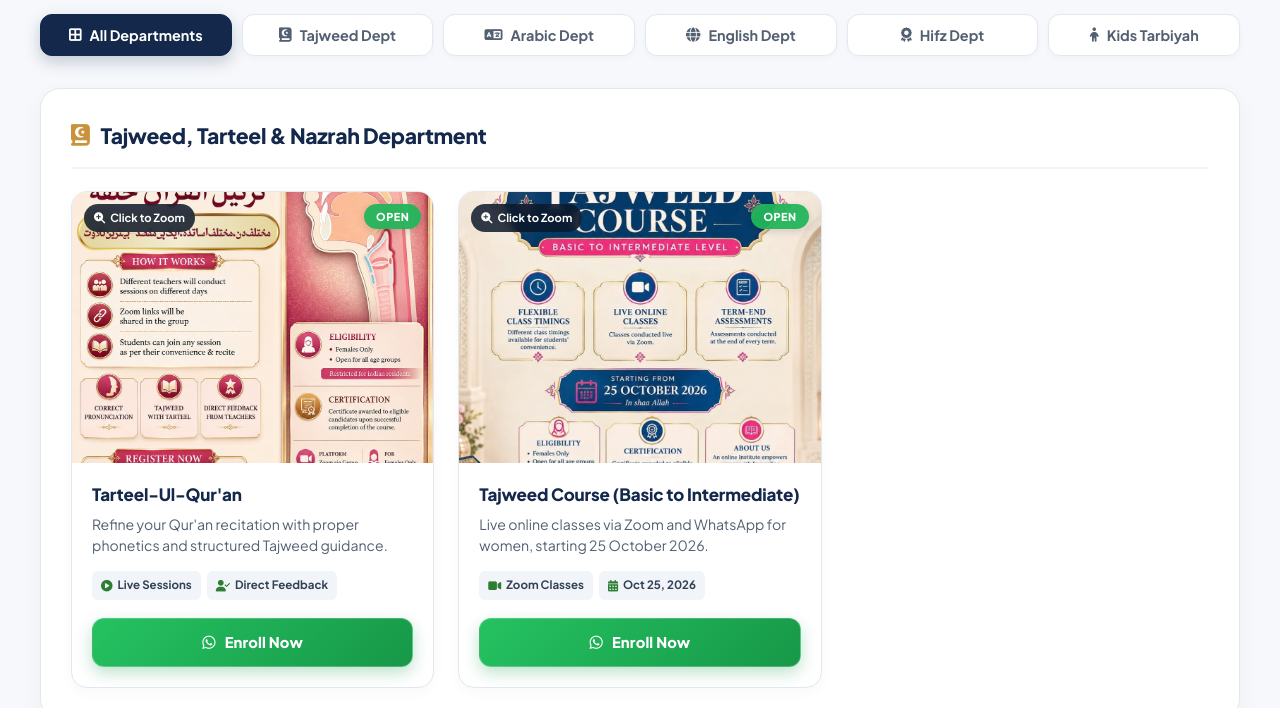
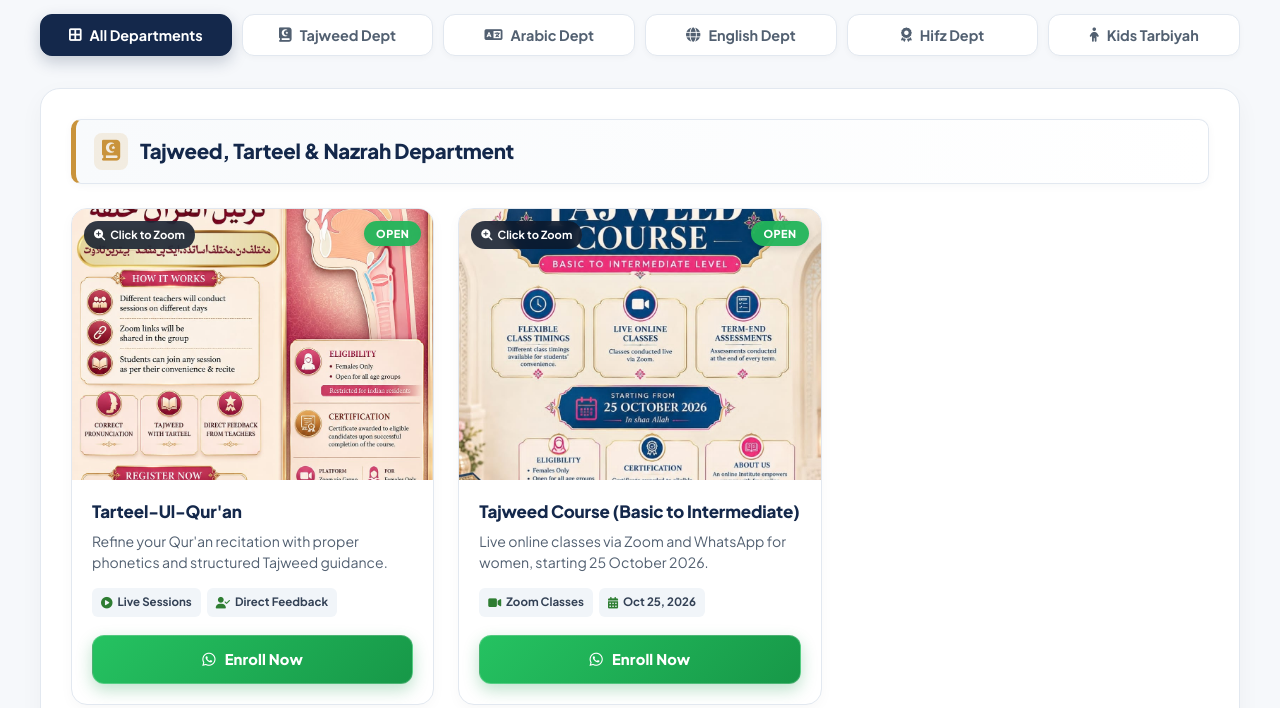
Before and after one commit to azzikrinternational/website, a plain HTML site: page enroll-whatsapp.html in a window 1280 px wide. Shown: the part 381-1089 px from the top of the page. Drawn offline with Linux system fonts and the light colour scheme.

Commit message:
Update enroll-whatsapp.html

```diff
--- a/enroll-whatsapp.html
+++ b/enroll-whatsapp.html
@@ -344,20 +344,27 @@
             border: 1px solid var(--border-color);
         }
         .dept-header-title {
-            font-size: 1.32rem;
+            font-size: 1.28rem;
             color: var(--primary-navy);
-            margin: 0 0 22px 0;
+            margin: 0 0 24px 0;
             font-weight: 800;
             letter-spacing: -0.015em;
             display: flex;
             align-items: center;
-            gap: 11px;
-            padding-bottom: 14px;
-            border-bottom: 2px solid #f1f5f9;
+            gap: 12px;
+            padding: 13px 18px;
+            background: linear-gradient(90deg, #f8fafc 0%, #ffffff 100%);
+            border: 1px solid #e2e8f0;
+            border-left: 5px solid var(--accent-gold);
+            border-radius: 10px;
+            box-shadow: 0 2px 8px rgba(20, 40, 75, 0.04);
         }
         .dept-header-title i {
             color: var(--accent-gold);
-            font-size: 1.35rem;
+            font-size: 1.3rem;
+            background: rgba(201, 147, 59, 0.14);
+            padding: 8px;
+            border-radius: 8px;
         }
 
         /* Course Grid */
@@ -878,8 +885,8 @@
             <div class="whatsapp-grid-3col">
 
                 <div class="modern-course-card">
-                    <div class="flyer-img-container" onclick="openFlyer('IMG-20260924-WA0130.jpg')">
-                        <img src="IMG-20260924-WA0130.jpg" alt="Qasas ul Anbiyaa and Basic Islamic History Flyer" loading="eager">
+                    <div class="flyer-img-container" onclick="openFlyer('BIS.png')">
+                        <img src="BIS.png" alt="Qasas ul Anbiyaa and Basic Islamic History Flyer" loading="eager">
                         <div class="click-zoom-badge"><i class="fa-solid fa-magnifying-glass-plus"></i> Click to Zoom</div>
                         <div class="status-pill">Open</div>
                     </div>
```
